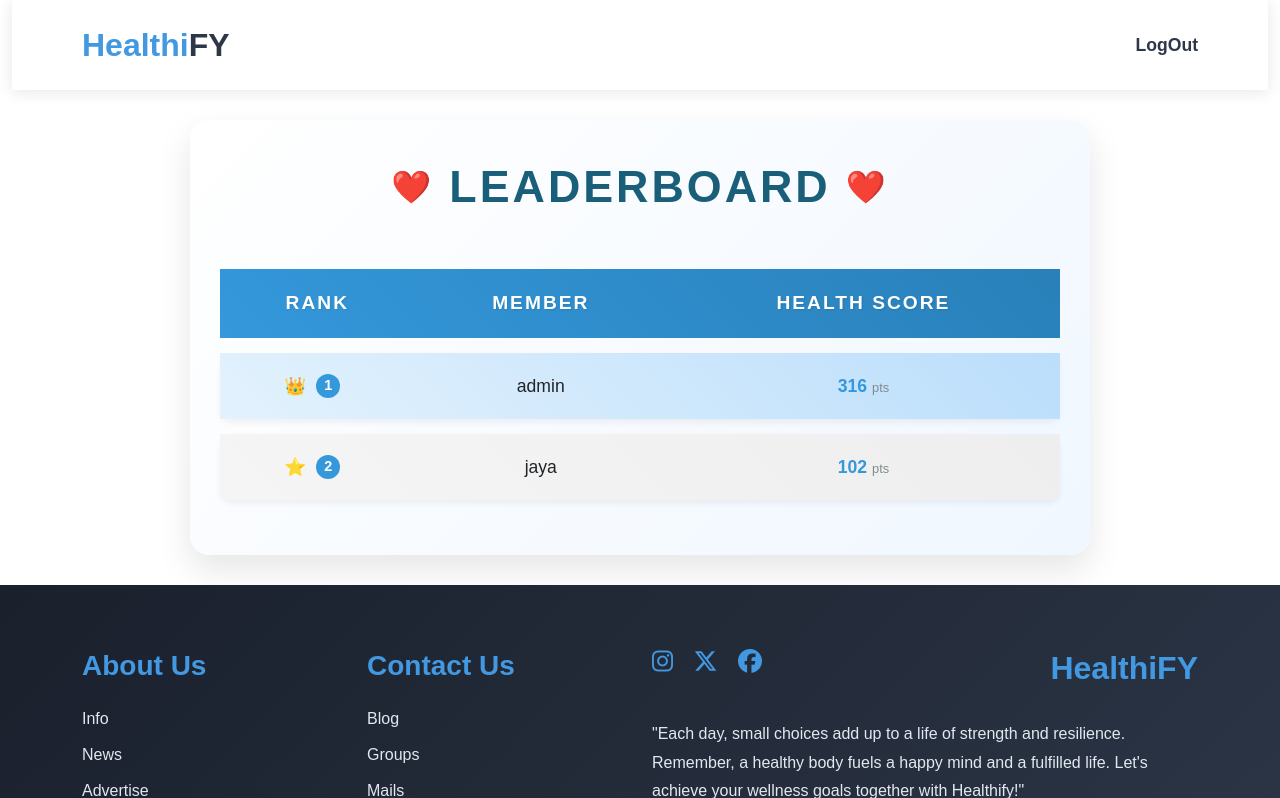
After one commit to JithindasPM/HealthiFY, a Django app: page /food_leaderboard/ in a window 1280 px wide. The commit adds this page. Shown: the top 798 px of the page. Run offline with Django 5.2, Linux system fonts and the light colour scheme; data comes from the database, SQL or seed files in the repository; both versions use the stored data as it was after the commit; some libraries are stand-ins or nearby versions.

```diff
--- a/Health_and_Wellness/urls.py
+++ b/Health_and_Wellness/urls.py
@@ -46,6 +46,8 @@ from web.views import Summary_Userfood
 from web.views import Consultant_Add_View
 from web.views import Consultant_List_View
 from web.views import Consultant_Update_View
+from web.views import Food_Goal_Add_View
+from web.views import Food_Leaderboard
 
 
 urlpatterns = [
@@ -77,6 +79,8 @@ urlpatterns = [
     path('consultant_add/', Consultant_Add_View.as_view(), name='consultant_add'),
     path('consultant/', Consultant_List_View.as_view(), name='consultant'),
     path('consultant_update/<int:pk>',Consultant_Update_View.as_view(),name='consultant_update'),
+    path('food_goal/', Food_Goal_Add_View.as_view(), name='food_goal'),
+    path('food_leaderboard/', Food_Leaderboard.as_view(), name='food_leaderboard'),
 
 
 ]+ static(settings.MEDIA_URL,document_root=settings.MEDIA_ROOT)
--- a/web/templates/consultant_list.html
+++ b/web/templates/consultant_list.html
@@ -97,7 +97,7 @@
 </style>
 
 <div class="container content">
-    <h1 class="content_heading">Consultant</h1>
+    <h1 class="content_heading">Trainers</h1>
     <div class="row">
         {% for i in data %}
         {% if i.job == 'trainer' %}
--- /dev/null
+++ b/web/templates/food_leaderboard.html
@@ -0,0 +1,202 @@
+{% extends "profile_update.html" %}
+{% load static %}
+
+{% block content %}
+
+<style>
+    .leaderboard-section {
+        background: linear-gradient(135deg, #ffffff 0%, #f0f7ff 100%);
+        border-radius: 20px;
+        box-shadow: 0 15px 35px rgba(0, 0, 0, 0.1);
+        padding: 40px 30px;
+        margin: 30px auto;
+        max-width: 900px;
+    }
+
+    .leaderboard-title {
+        color: #1a5f7a;
+        text-align: center;
+        font-size: 2.8rem;
+        font-weight: 800;
+        margin-bottom: 40px;
+        text-transform: uppercase;
+        letter-spacing: 3px;
+        position: relative;
+        display: flex;
+        align-items: center;
+        justify-content: center;
+        gap: 15px;
+    }
+
+    .leaderboard-title:before,
+    .leaderboard-title:after {
+        content: '❤️';
+        font-size: 2rem;
+    }
+
+    .leaderboard-table {
+        width: 100%;
+        border-collapse: separate;
+        border-spacing: 0 15px;
+        text-align: center;
+    }
+
+    .leaderboard-table thead tr {
+        background: linear-gradient(45deg, #3498db, #2980b9);
+    }
+
+    .leaderboard-table th {
+        color: white;
+        padding: 20px;
+        font-size: 1.2rem;
+        font-weight: 700;
+        text-transform: uppercase;
+        letter-spacing: 2px;
+        text-shadow: 1px 1px 2px rgba(0,0,0,0.1);
+    }
+
+    .leaderboard-table tbody tr {
+        background: white;
+        transform: scale(1);
+        transition: all 0.4s cubic-bezier(0.165, 0.84, 0.44, 1);
+        position: relative;
+        border-radius: 12px;
+        box-shadow: 0 4px 6px rgba(0,0,0,0.05);
+    }
+
+    .leaderboard-table tbody tr:hover {
+        transform: scale(1.02);
+        box-shadow: 0 10px 20px rgba(0,0,0,0.1);
+    }
+
+    .leaderboard-table td {
+        padding: 20px;
+        font-size: 1.1rem;
+    }
+
+    /* Top 3 Styling */
+    .leaderboard-table tbody tr:nth-child(1) {
+        background: linear-gradient(45deg, #e3f2fd, #bbdefb);
+    }
+
+    .leaderboard-table tbody tr:nth-child(1) td:first-child::before {
+        content: '👑';
+        margin-right: 10px;
+    }
+
+    .leaderboard-table tbody tr:nth-child(2) {
+        background: linear-gradient(45deg, #f5f5f5, #eeeeee);
+    }
+
+    .leaderboard-table tbody tr:nth-child(2) td:first-child::before {
+        content: '⭐';
+        margin-right: 10px;
+    }
+
+    .leaderboard-table tbody tr:nth-child(3) {
+        background: linear-gradient(45deg, #fff3e0, #ffe0b2);
+    }
+
+    .leaderboard-table tbody tr:nth-child(3) td:first-child::before {
+        content: '✨';
+        margin-right: 10px;
+    }
+
+    .leaderboard-table td:first-child {
+        font-weight: 700;
+        color: #34495e;
+        display: flex;
+        align-items: center;
+        justify-content: center;
+    }
+
+    .leaderboard-table td:last-child {
+        font-weight: 800;
+        color: #3498db;
+        position: relative;
+    }
+
+    .leaderboard-table td:last-child::after {
+        content: 'pts';
+        font-size: 0.8rem;
+        color: #7f8c8d;
+        margin-left: 5px;
+        font-weight: normal;
+    }
+
+    .rank-badge {
+        background: #3498db;
+        color: white;
+        width: 24px;
+        height: 24px;
+        border-radius: 50%;
+        display: inline-flex;
+        align-items: center;
+        justify-content: center;
+        margin-right: 10px;
+        font-size: 0.9rem;
+        font-weight: bold;
+    }
+
+    .no-data {
+        padding: 40px;
+        color: #7f8c8d;
+        font-style: italic;
+        font-size: 1.2rem;
+        background: white;
+        border-radius: 10px;
+        display: flex;
+        align-items: center;
+        justify-content: center;
+        gap: 10px;
+    }
+
+    @media (max-width: 768px) {
+        .leaderboard-section {
+            padding: 20px 15px;
+            margin: 15px;
+        }
+
+        .leaderboard-title {
+            font-size: 2rem;
+        }
+
+        .leaderboard-table th,
+        .leaderboard-table td {
+            padding: 15px 10px;
+            font-size: 1rem;
+        }
+    }
+</style>
+
+
+<div class="leaderboard-section">
+    <h2 class="leaderboard-title">LEADERBOARD</h2>
+
+    <table class="leaderboard-table">
+        <thead>
+            <tr>
+                <th>Rank</th>
+                <th>Member</th>
+                <th>Health Score</th>
+            </tr>
+        </thead>
+        <tbody>
+            {% for user in ranked_users %}
+                <tr>
+                    <td>
+                        <span class="rank-badge">{{ user.rank }}</span>
+                    </td>
+                    <td>{{ user.username }}</td>
+                    <td>{{ user.total_calories }}</td>
+                </tr>
+            {% empty %}
+                <tr>
+                    <td colspan="3" class="no-data">Start your health journey today! 🌟</td>
+                </tr>
+            {% endfor %}
+        </tbody>
+    </table>
+</div>
+
+{% endblock content %}
--- a/web/views.py
+++ b/web/views.py
@@ -4,6 +4,8 @@ from django.contrib.auth import login, logout,authenticate
 from datetime import timedelta
 from django.db.models.functions import TruncWeek,TruncDay
 from django.utils import timezone
+from django.contrib import messages
+from django.db.models import Sum
 
 from web.forms import Registration_Form
 from web.forms import UserProfile_Form
@@ -16,6 +18,8 @@ from web.forms import SleepForm
 from web.forms import DateRangeForm
 from web.forms import Userfood_Daterange
 from web.forms import Consultant_Form
+from web.forms import Food_Goal_Form
+
 
 from web.models import SleepModel
 from web.models import User
@@ -25,6 +29,7 @@ from web.models import Exercise
 from web.models import Exercise_Data
 from web.models import UserFood
 from web.models import Consultant
+from web.models import Food_Goal
 
 
 # Create your views here.
@@ -533,3 +538,106 @@ class Consultant_List_View(View):
     def get(self,request,*args,**kwargs):
         data=Consultant.objects.all()
         return render(request,'consultant_list.html',{'data':data})
+
+
+class Food_Goal_Add_View(View):
+    def get(self, request, *args, **kwargs):
+        form = Food_Goal_Form()
+        today = timezone.now().date()
+
+        # Initialize goals to None to prevent UnboundLocalError
+        goals = None
+
+        try:
+            goals = Food_Goal.objects.get(user=request.user, created_date=today)
+        except Food_Goal.DoesNotExist:
+            goals = None  # Set it explicitly
+
+        datas = UserFood.objects.annotate(day=TruncDay("created_date")).filter(
+            user=request.user, day=today
+        ).order_by("day", "created_date")
+
+        totalcalorie_today = sum(calorie.total_calories for calorie in datas)
+
+        return render(
+            request, "food_goal.html",
+            {"form": form, "datas": datas, "totalcalorie_today": totalcalorie_today, "goals": goals}
+        )
+
+    def post(self, request, *args, **kwargs):
+        form = Food_Goal_Form(request.POST)
+        today = timezone.now().date()
+
+        # Check if a goal already exists
+        existing_goal = Food_Goal.objects.filter(user=request.user, created_date=today).first()
+        if existing_goal:
+            messages.error(request, "Already, you have set a goal today.")
+            return redirect("food_goal")
+
+        if form.is_valid():
+            # Create new goal
+            new_goal = Food_Goal.objects.create(
+                user=request.user,
+                goal=form.cleaned_data['goal'],
+                created_date=today
+            )
+
+            messages.success(request, "Goal set successfully!")
+            return redirect("food_goal")
+
+        # If form is invalid, re-render the page with errors
+        datas = UserFood.objects.annotate(day=TruncDay("created_date")).filter(
+            user=request.user, day=today
+        ).order_by("day", "created_date")
+
+        totalcalorie_today = sum(calorie.total_calories for calorie in datas)
+
+        return render(
+            request, "food_goal.html",
+            {"form": form, "datas": datas, "totalcalorie_today": totalcalorie_today}
+        )
+
+class Add_Userfood(View):
+    def get(self,request,*args,**kwargs):
+        form=UserFoodForm()
+        datas=UserFood.objects.filter(user=request.user)
+        return render(request,"foodcalorie.html",{"form":form,"datas":datas})
+
+    def post(self,request,*args,**kwargs):
+        form=UserFoodForm(request.POST)
+        if form.is_valid():
+            food=form.cleaned_data["food"]
+            quantity=form.cleaned_data["quantity"]
+            calorie=food.calorie
+            print(calorie)
+            total_calorie=quantity*calorie
+            UserFood.objects.create(**form.cleaned_data,user=request.user,total_calories=total_calorie)
+            form=UserFoodForm()
+            datas=UserFood.objects.filter(user=request.user)
+            return render(request,"foodcalorie.html",{"form":form,"datas":datas})
+        else:
+            print("thankuuu")
+
+
+class Food_Leaderboard(View):
+    def get(self, request, *args, **kwargs):
+        # Get total calories per user and order by total_calories in descending order
+        user_calories = UserFood.objects.values('user__username').annotate(total_calories=Sum('total_calories')).order_by('-total_calories')
+
+        # Assign ranks dynamically (users with same points share the same rank)
+        ranked_users = []
+        rank = 1
+        prev_score = None
+
+        for index, user in enumerate(user_calories):
+            if prev_score is not None and user['total_calories'] < prev_score:
+                rank = index + 1  # Update rank only if the score changes
+
+            ranked_users.append({
+                "rank": rank,
+                "username": user["user__username"],
+                "total_calories": user["total_calories"]
+            })
+            prev_score = user["total_calories"]
+
+        return render(request, "food_leaderboard.html", {"ranked_users": ranked_users})
```
Also changed, not shown: web/forms.py (+13 -0 lines), web/models.py (+9 -0 lines), web/templates/food_goal.html (added, +166 -0 lines), web/templates/profile.html (+75 -28 lines), db.sqlite3, web/migrations/0013_food_goal.py (added).
